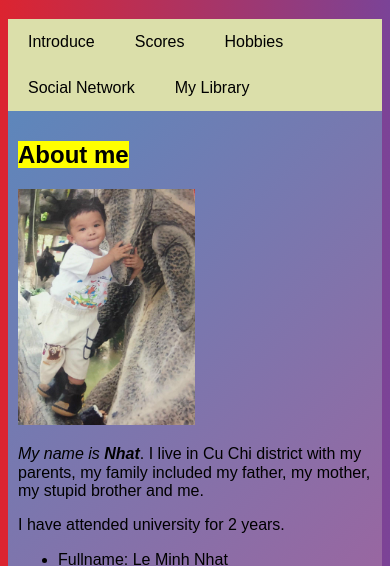
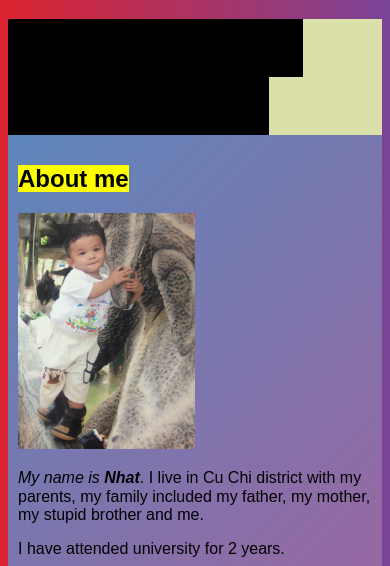
Before and after one commit to Goniee/Goniee.github.io, a plain HTML site: page index.html in a window 390 px wide. Shown: the part 221-787 px from the top of the page. Drawn offline with Linux system fonts and the light colour scheme.

Commit message:
styles.css

```diff
--- a/css/styles.css
+++ b/css/styles.css
@@ -221,6 +221,14 @@ footer {
 	.library_item {
 		flex: 50%;
 	}
+	nav a {
+	background-color: black;
+	overflow: hidden;
+	display: block;
+	padding: 20px;
+	text-align: center;
+
+	}
 
 }
 
```
